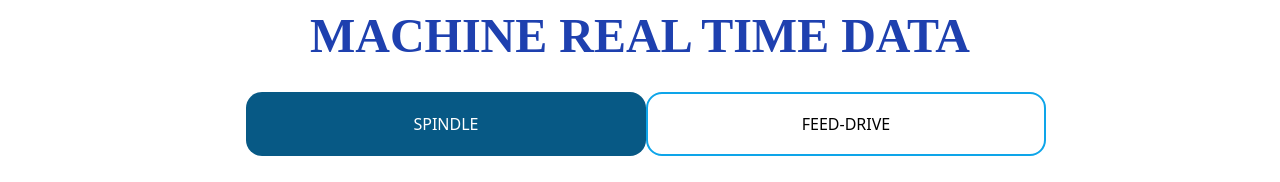
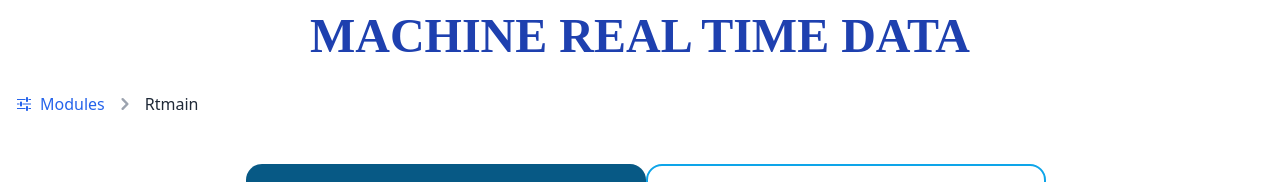
Before and after one commit to CodeWithPrat/CloudConnectingEdgeDevice_dashboard, a React (Create React App) app in the folder dashboard/: page /rtmain in a window 1280 px wide. Shown: the top 182 px of the page. Built offline with nearby package versions, Linux system fonts and the light colour scheme; no server answers; the HTML template or start-up script is replaced by a standard one.

Commit message:
breadcrumb added

```diff
--- a/dashboard/package.json
+++ b/dashboard/package.json
@@ -23,6 +23,7 @@
     "react-circular-progressbar": "^2.1.0",
     "react-dom": "^18.3.1",
     "react-fusioncharts": "^4.1.0",
+    "react-icons": "^5.2.1",
     "react-plotly.js": "^2.6.0",
     "react-router-dom": "^6.24.1",
     "react-scripts": "^5.0.1",
--- a/dashboard/src/App.css
+++ b/dashboard/src/App.css
@@ -0,0 +1,44 @@
+.App {
+  text-align: center;
+}
+
+.App-logo {
+  height: 40vmin;
+  pointer-events: none;
+}
+
+@media (prefers-reduced-motion: no-preference) {
+  .App-logo {
+    animation: App-logo-spin infinite 20s linear;
+  }
+}
+
+.App-header {
+  background-color: #282c34;
+  min-height: 100vh;
+  display: flex;
+  flex-direction: column;
+  align-items: center;
+  justify-content: center;
+  font-size: calc(10px + 2vmin);
+  color: white;
+}
+
+.App-link {
+  color: #61dafb;
+}
+
+@keyframes App-logo-spin {
+  from {
+    transform: rotate(0deg);
+  }
+  to {
+    transform: rotate(360deg);
+  }
+}
+
+
+/* body{
+    background-color: #141622;
+
+} */
--- a/dashboard/src/App.js
+++ b/dashboard/src/App.js
@@ -1,11 +1,9 @@
-import React, {useState} from 'react';
+import React from 'react';
 import { Route, BrowserRouter as Router, Routes } from 'react-router-dom';
 import './App.css';
 import LoginPage from "./Components/LoginPage/LoginPage";
 import MainPage from './Components/MainPage/MainPage';
-import FeedDrive from './Components/RealTimeData/FeedDrive';
 import RTIndex from './Components/RealTimeData/RTIndex';
-import Spindle from './Components/RealTimeData/Spindle';
 import RS485 from './Components/RS485/RS485';
 import OeeGauges from './Components/OEE/OeeGauges';
 import MainIndex from './Components/RealTimeData/MainIndex';
--- /dev/null
+++ b/dashboard/src/Components/Breadcrumb/Breadcrumb.css
@@ -0,0 +1,34 @@
+@keyframes fadeIn {
+    from { opacity: 0; }
+    to { opacity: 1; }
+  }
+
+  .breadcrumb-enter {
+    opacity: 0;
+  }
+
+  .breadcrumb-enter-active {
+    opacity: 1;
+    transition: opacity 300ms ease-in;
+  }
+
+  .breadcrumb-exit {
+    opacity: 1;
+  }
+
+  .breadcrumb-exit-active {
+    opacity: 0;
+    transition: opacity 300ms ease-in;
+  }
+
+  @media (max-width: 640px) {
+    nav[aria-label="Breadcrumb"] {
+      font-size: 0.875rem;
+    }
+  }
+
+  @media (max-width: 480px) {
+    nav[aria-label="Breadcrumb"] {
+      font-size: 0.75rem;
+    }
+  }
--- /dev/null
+++ b/dashboard/src/Components/Breadcrumb/Breadcrumb.js
@@ -0,0 +1,42 @@
+import React from 'react';
+import { Link, useLocation } from 'react-router-dom';
+import "./Breadcrumb.css";
+import { IoMdOptions } from "react-icons/io";
+
+const Breadcrumb = () => {
+  const location = useLocation();
+  const pathnames = location.pathname.split('/').filter((x) => x);
+
+  return (
+    <nav aria-label="Breadcrumb" className=" py-3 px-4  mb-6">
+      <ol className="list-none p-0 flex flex-wrap items-center text-gray-600">
+        <li className="flex items-center">
+          <Link to="/mainindex" className="text-blue-600 hover:text-blue-800 transition-colors duration-200 flex items-center">
+            <IoMdOptions className="mr-2" />
+            <span className="hover:underline">Modules</span>
+          </Link>
+        </li>
+        {pathnames.map((name, index) => {
+          const routeTo = `/${pathnames.slice(0, index + 1).join('/')}`;
+          const isLast = index === pathnames.length - 1;
+          return (
+            <li key={routeTo} className="flex items-center">
+              <svg className="w-6 h-6 text-gray-400 mx-2" fill="currentColor" viewBox="0 0 20 20">
+                <path fillRule="evenodd" d="M7.293 14.707a1 1 0 010-1.414L10.586 10 7.293 6.707a1 1 0 011.414-1.414l4 4a1 1 0 010 1.414l-4 4a1 1 0 01-1.414 0z" clipRule="evenodd"></path>
+              </svg>
+              {isLast ? (
+                <span className="text-gray-800 font-medium">{name.charAt(0).toUpperCase() + name.slice(1)}</span>
+              ) : (
+                <Link to={routeTo} className="text-blue-600 hover:text-blue-800 hover:underline transition-colors duration-200">
+                  {name.charAt(0).toUpperCase() + name.slice(1)}
+                </Link>
+              )}
+            </li>
+          );
+        })}
+      </ol>
+    </nav>
+  );
+};
+
+export default Breadcrumb;
--- a/dashboard/src/Components/MainPage/MainPage.js
+++ b/dashboard/src/Components/MainPage/MainPage.js
@@ -66,7 +66,7 @@ function MainPage() {
                     <span className="text-xs md:text-base lg:text-lg px-2">Real-Time Data</span>
                 </button>
                 <button className="mainpage_btn text-white text-center font-bold w-96 h-32 md:w-96 md:h-48 lg:w-[30rem] lg:h-56 rounded-full shadow-lg flex items-center justify-center"
-                    onClick={() => handleNavigate('/overall-equipment-effectiveness')}>
+                    onClick={() => handleNavigate('/oee')}>
                     <span className="text-xs md:text-base lg:text-lg px-2">Overall Equipment Effectiveness</span>
                 </button>
             </div>
--- a/dashboard/src/Components/OEE/OeeGauges.js
+++ b/dashboard/src/Components/OEE/OeeGauges.js
@@ -1,6 +1,7 @@
-import React, { useState, useEffect } from 'react';
 import axios from 'axios';
+import React, { useEffect, useState } from 'react';
 import ReactApexChart from 'react-apexcharts';
+import Breadcrumb from '../Breadcrumb/Breadcrumb';
 import BarChart from './BarChart';
 
 const OeeGauges = () => {
@@ -54,6 +55,9 @@ const OeeGauges = () => {
   return (
     <div className='w-full'>
       <h1 className='flex justify-center items-center text-4xl font-semibold'>OEE</h1>
+      <div className="melt_back  lg:w-1/2">
+        <Breadcrumb />
+      </div>
       <div id="chart" className='flex w-full justify-center items-center gap-7 py-10'>
         {series.map((item, index) => (
           <div className='w-full' key={index}>
--- a/dashboard/src/Components/RS485/RS485.js
+++ b/dashboard/src/Components/RS485/RS485.js
@@ -1,6 +1,7 @@
 import React, { useState, useEffect } from 'react';
 import axios from 'axios';
 import ReactApexChart from 'react-apexcharts';
+import Breadcrumb from '../Breadcrumb/Breadcrumb';
 
 const Gauge = ({ title, value, color }) => (
   <div className="w-full md:w-1/2 lg:w-1/4 xl:w-1/4 p-4">
@@ -178,6 +179,9 @@ const RS485 = () => {
          <h2 className="text-3xl sm:text-4xl lg:text-5xl font-bold text-center text-blue-600 mb-12">
         RS485
       </h2>
+      <div className="melt_back  lg:w-1/2">
+        <Breadcrumb />
+      </div>
       <div className="flex flex-wrap -mx-4">
         <Gauge title="VOLTAGE (VOLTS)" value={data.voltage} color="text-blue-500" />
         <Gauge title="CURRENT (AMPERE)" value={data.current} color="text-green-500" />
--- a/dashboard/src/Components/RealTimeData/RTIndex.js
+++ b/dashboard/src/Components/RealTimeData/RTIndex.js
@@ -1,6 +1,7 @@
 import React, { useState } from 'react';
 import FeedDrive from './FeedDrive';
 import Spindle from './Spindle';
+import Breadcrumb from '../Breadcrumb/Breadcrumb';
 
 const RTIndex = () => {
   const [activeTab, setActiveTab] = useState('spin');
@@ -14,6 +15,9 @@ const RTIndex = () => {
         <h2 className="text-3xl sm:text-4xl lg:text-5xl font-bold text-center text-blue-800 mb-5 mt-3" style={{ fontFamily: 'serif' }}>
         MACHINE REAL TIME DATA
       </h2>
+      <div className="melt_back  lg:w-1/2">
+        <Breadcrumb />
+      </div>
       <div className="ms-3 p-3">
         <div className="tem_buttong flex justify-center items-center" role="group">
           <button
--- a/dashboard/src/Components/Temperature/Temperature.js
+++ b/dashboard/src/Components/Temperature/Temperature.js
@@ -2,6 +2,7 @@ import axios from "axios";
 import React, { useEffect, useState } from "react";
 import Thermometer from "react-thermometer-component";
 import TempChart from "./TempChart";
+import Breadcrumb from '../Breadcrumb/Breadcrumb';
 
 const Temperature = () => {
   const [chartData, setChartData] = useState(null);
@@ -38,7 +39,9 @@ const Temperature = () => {
       <h2 className="text-3xl sm:text-4xl lg:text-5xl font-bold text-center text-blue-600 mb-8">
         MODBUS TCP/IP Temperature Monitoring
       </h2>
-
+      <div className="melt_back  lg:w-1/2">
+        <Breadcrumb />
+      </div>
       <div className="grid grid-cols-1 sm:grid-cols-2 lg:grid-cols-3 gap-8 mb-12">
         {[1, 2, 3].map((sensorNum) => (
           <div key={sensorNum} className="bg-white rounded-lg shadow-lg p-6 flex flex-col items-center">
```
Also changed, not shown: dashboard/src/Components/RealTimeData/MainIndex.js (+13 -2 lines), 1 other file (tests, documents, lock files or other folders).
